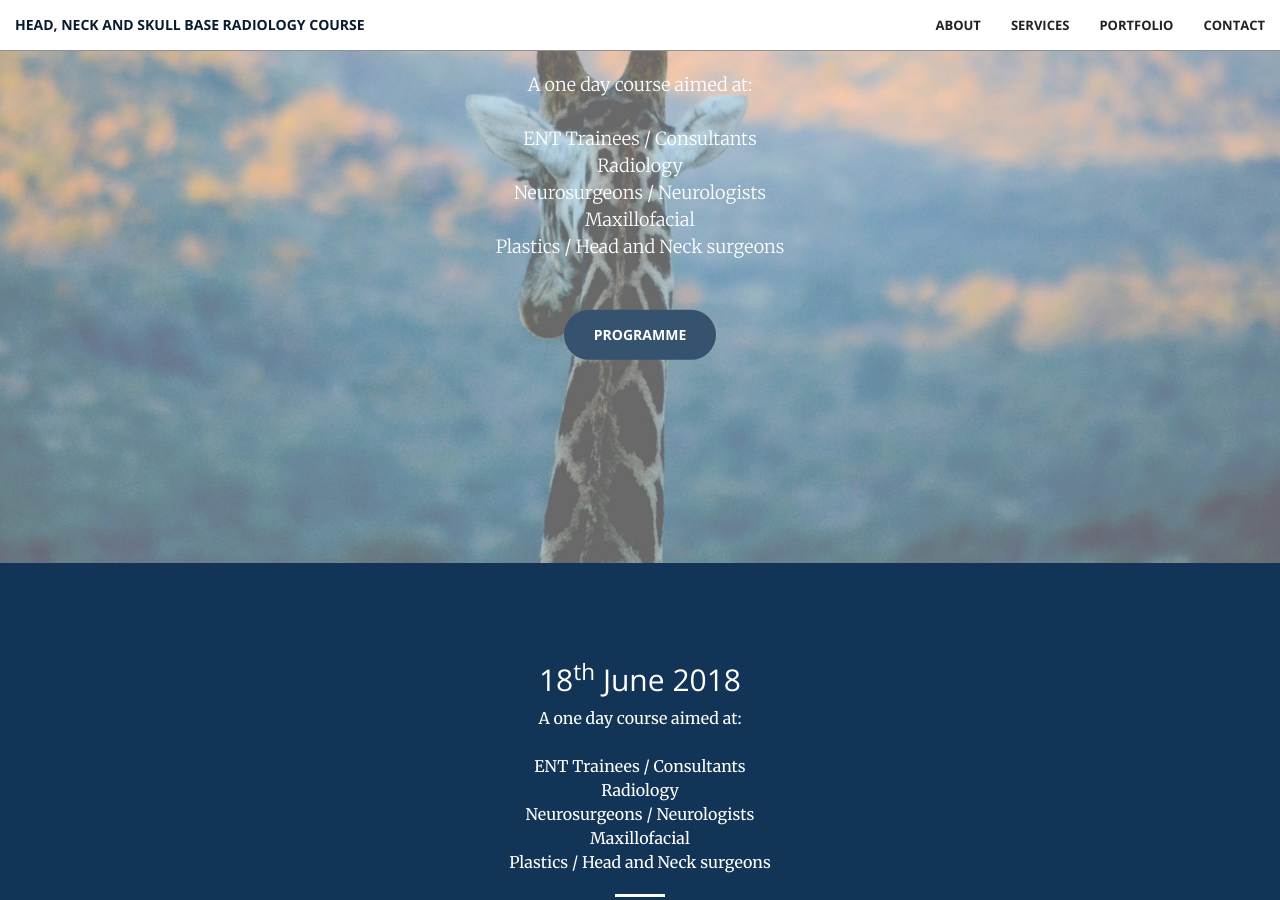
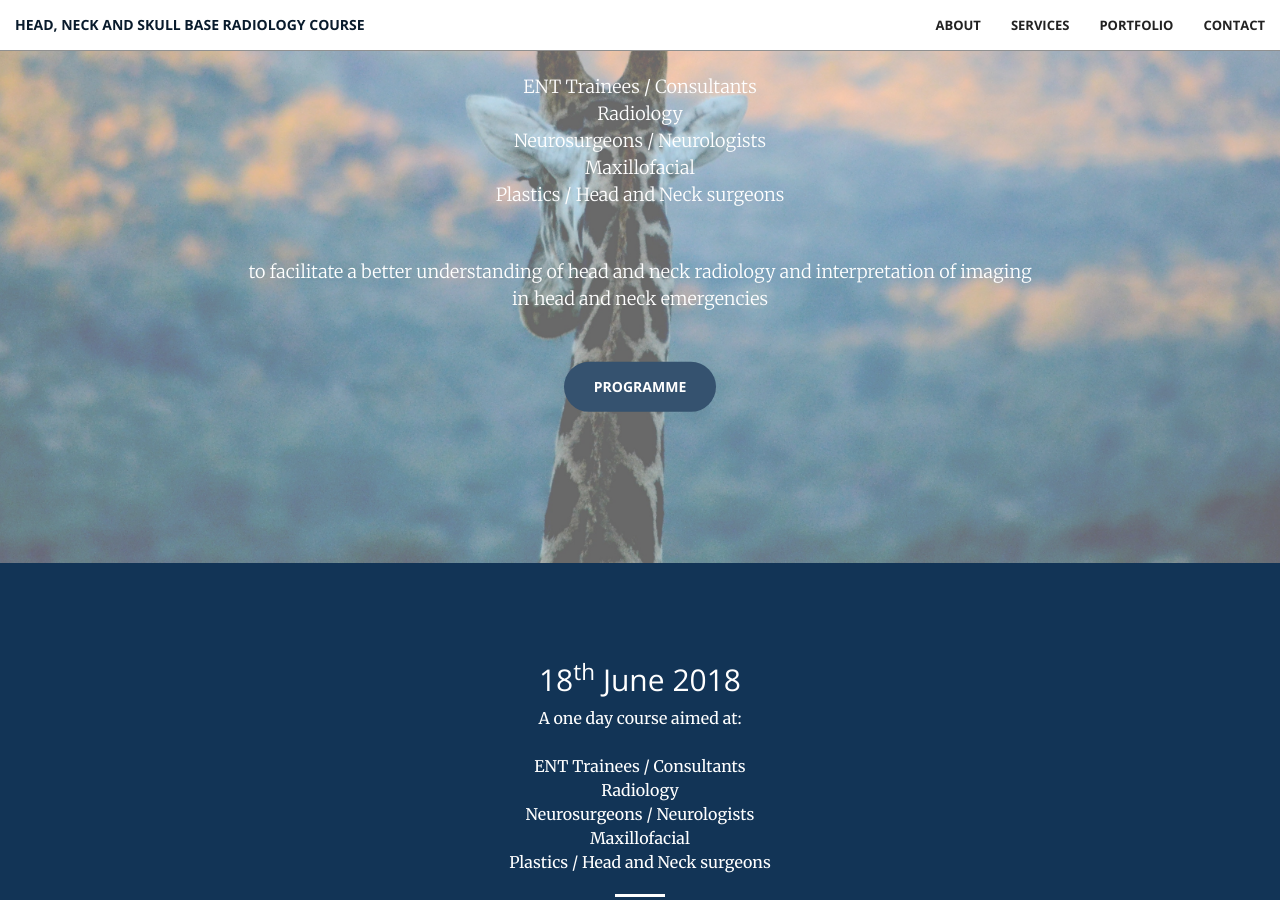
Before and after one commit to aberdeenradiology/aberdeenradiology.github.io, a Jekyll site: the page built from index.html, in a window 1280 px wide and 900 px high, scrolled down 337 px. Built offline with Jekyll 4.4.1, drawn with Linux system fonts in a browser that asks for light colours.

Commit message:
Update header.html

```diff
--- a/_includes/header.html
+++ b/_includes/header.html
@@ -12,6 +12,7 @@
                 Maxillofacial<br>
                 Plastics / Head and Neck surgeons<br>
             </p>
+            <p class = "text-faded">to facilitate a better understanding of head and neck radiology and interpretation of imaging in head and neck emergencies</p>
             <a href="#programme" class="btn btn-primary btn-xl page-scroll">Programme</a>
         </div>
     </div>
```
